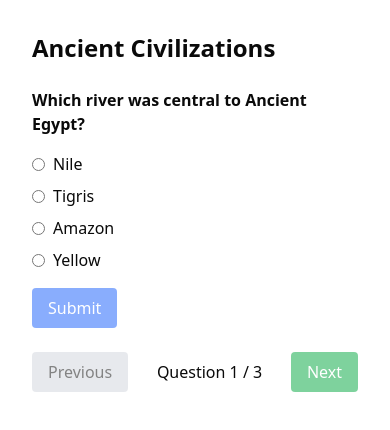
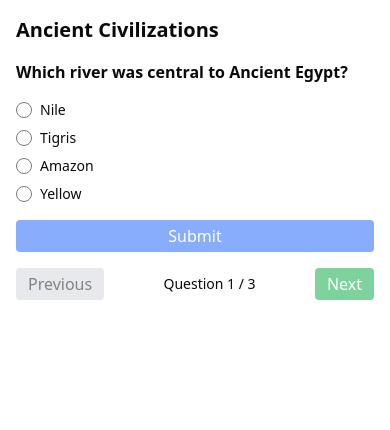
Before and after one commit to arcc-hitt/micro-quiz-platform, a Next.js app: page /quiz/history1 in a window 390 px wide. Shown: the top 430 px of the page. Built offline with nearby package versions, Linux system fonts and the light colour scheme.

Commit message:
feat: enhance responsive design and typography across quiz components

```diff
--- a/src/app/page.tsx
+++ b/src/app/page.tsx
@@ -27,12 +27,12 @@ export default async function Home() {
   return (
     <>
       <header className="bg-gray-100 p-4 text-center">
-        <h1 className="text-2xl font-bold">Welcome to Micro-Quiz</h1>
-        <p className="mt-2 text-gray-600">Choose a quiz category to get started.</p>
+        <h1 className="text-lg sm:text-2xl font-bold">Welcome to Micro-Quiz</h1>
+        <p className="mt-2 text-gray-600 text-sm sm:text-base">Choose a quiz category to get started.</p>
       </header>
 
-      <main className="p-8 grid grid-cols-1 sm:grid-cols-2 lg:grid-cols-4 gap-6">
-        <h1 className="col-span-full text-2xl font-bold">Quiz Categories</h1>
+      <main className="p-4 sm:p-8 grid grid-cols-1 sm:grid-cols-2 lg:grid-cols-4 gap-6">
+        <h1 className="col-span-full text-lg sm:text-2xl font-bold">Quiz Categories</h1>
         {categories.map((c) => (
           <CategoryCard key={c} name={c} icon={categoryIcons[c] || "/default.svg"} />
         ))}
--- a/src/app/quizzes/[category]/page.tsx
+++ b/src/app/quizzes/[category]/page.tsx
@@ -37,9 +37,9 @@ export default async function CategoryPage({
   }
 
   return (
-    <main className="p-8">
-      <h1 className="text-2xl font-bold mb-4">{category} Quizzes</h1>
-      <div className="flex flex-col space-y-4">
+    <main className="p-4 sm:p-8">
+      <h1 className="text-xl sm:text-2xl font-bold mb-4">{category} Quizzes</h1>
+      <div className="flex flex-col space-y-4 sm:space-y-6">
         {quizzes.map((q: any) => (
           <QuizCard key={q.id} id={q.id} title={q.title} />
         ))}
--- a/src/components/CategoryCard.tsx
+++ b/src/components/CategoryCard.tsx
@@ -4,7 +4,7 @@ import Image from "next/image";
 export function CategoryCard({ name, icon }: { name: string; icon?: string }) {
   return (
     <Link href={`/quizzes/${encodeURIComponent(name)}`} passHref>
-      <div className="p-4 border rounded-lg hover:shadow-lg transition">
+      <div className="p-4 sm:p-6 border rounded-lg hover:shadow-lg transition">
         {icon && <Image src={icon} alt={name} width={60} height={60} />}
         <h2 className="mt-2 text-xl font-semibold">{name}</h2>
       </div>
--- a/src/components/Question.tsx
+++ b/src/components/Question.tsx
@@ -25,14 +25,15 @@ export function Question({
 
   return (
     <div className="space-y-4">
-      <p className="font-semibold">{text}</p>
+      <p className="font-semibold text-base sm:text-lg">{text}</p>
       <div className="space-y-2">
         {options.map((o) => (
-          <label key={o.id} className="flex items-center space-x-2">
+          <label key={o.id} className="flex items-center space-x-2 text-sm sm:text-base">
             <input
               type="radio"
               name="option"
               value={o.id}
+              className="h-4 w-4 sm:h-5 sm:w-5"
               checked={selected === o.id}
               onChange={() => !disabled && setSelected(o.id)}
               disabled={disabled}
@@ -43,7 +44,7 @@ export function Question({
       </div>
       <button
         onClick={() => selected && onSubmit(selected)}
-        className="px-4 py-2 bg-blue-600 text-white rounded disabled:opacity-50 cursor-pointer"
+        className="px-3 py-1 sm:px-4 sm:py-2 w-full sm:w-auto bg-blue-600 text-white rounded disabled:opacity-50 cursor-pointer"
         disabled={!selected || disabled}
       >
         Submit
--- a/src/components/QuizCard.tsx
+++ b/src/components/QuizCard.tsx
@@ -3,8 +3,8 @@ import Link from "next/link";
 export function QuizCard({ id, title }: { id: string; title: string }) {
   return (
     <Link href={`/quiz/${id}`}>
-      <div className="flex justify-between p-4 border rounded-lg hover:bg-gray-50 transition">
-        <h3 className="text-lg font-medium">{title}</h3>
+      <div className="flex sm:flex-row flex-col justify-between p-4 sm:p-5 border rounded-lg hover:bg-gray-50 transition">
+        <h3 className="text-sm sm:text-base md:text-lg font-medium truncate">{title}</h3>
         <h6 className="text-sm font-normal text-blue-400">Click to Start the Quiz!</h6>
       </div>
     </Link>
--- a/src/components/QuizPageClient.tsx
+++ b/src/components/QuizPageClient.tsx
@@ -53,7 +53,7 @@ export default function QuizPageClient({ quiz }: { quiz: QuizType }) {
   // If finished, just show the score
   if (finished) {
     return (
-      <div className="p-8 max-w-xl mx-auto text-center space-y-4">
+      <div className="p-4 sm:p-8 max-w-xl mx-auto text-center space-y-4">
         <p className="text-2xl font-bold">Quiz Complete!</p>
         <p className="text-xl">
           You scored {score} / {total}
@@ -63,8 +63,8 @@ export default function QuizPageClient({ quiz }: { quiz: QuizType }) {
   }
 
   return (
-    <div className="p-8 max-w-xl mx-auto space-y-6">
-      <h1 className="text-2xl font-bold">{quiz.title}</h1>
+    <div className="p-4 sm:p-8 max-w-xl mx-auto space-y-4 sm:space-y-6">
+      <h1 className="text-xl sm:text-2xl font-bold">{quiz.title}</h1>
 
       <Question
         text={currentQ.text}
@@ -76,7 +76,7 @@ export default function QuizPageClient({ quiz }: { quiz: QuizType }) {
 
       {/* feedback */}
       {submitted[index] && (
-        <p className="mt-2 font-medium">
+        <p className="mt-2 text-base sm:text-lg font-medium text-center">
           {selectedAnswers[index] === currentQ.correct
             ? "✅ Correct!"
             : "❌ Incorrect."}
@@ -87,18 +87,18 @@ export default function QuizPageClient({ quiz }: { quiz: QuizType }) {
       <div className="flex justify-between mt-4 items-center">
         <button
           onClick={goPrev}
-          className="px-4 py-2 bg-gray-300 rounded disabled:opacity-50"
+          className="px-3 py-1 sm:px-4 sm:py-2 bg-gray-300 rounded disabled:opacity-50"
           disabled={index === 0}
         >
           Previous
         </button>
 
-        <p>Question {index + 1} / {total}</p>
+        <p className="text-sm sm:text-lg">Question {index + 1} / {total}</p>
 
         {index + 1 < total ? (
           <button
             onClick={goNext}
-            className="px-4 py-2 bg-green-600 text-white rounded disabled:opacity-50 cursor-pointer"
+            className="px-3 py-1 sm:px-4 sm:py-2 bg-green-600 text-white rounded disabled:opacity-50 cursor-pointer"
             disabled={!submitted[index]}
           >
             Next
```
